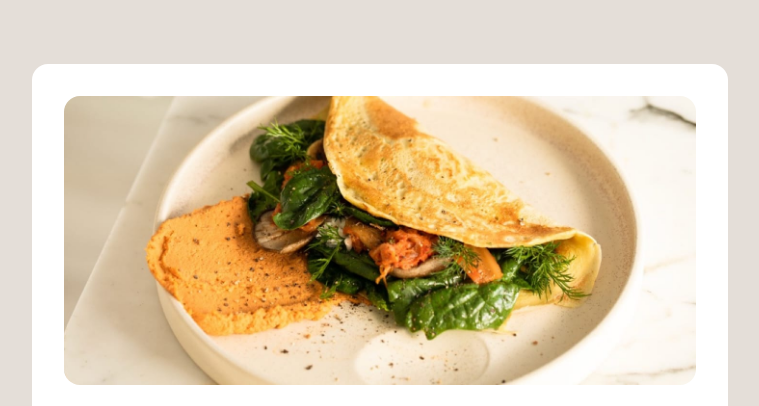
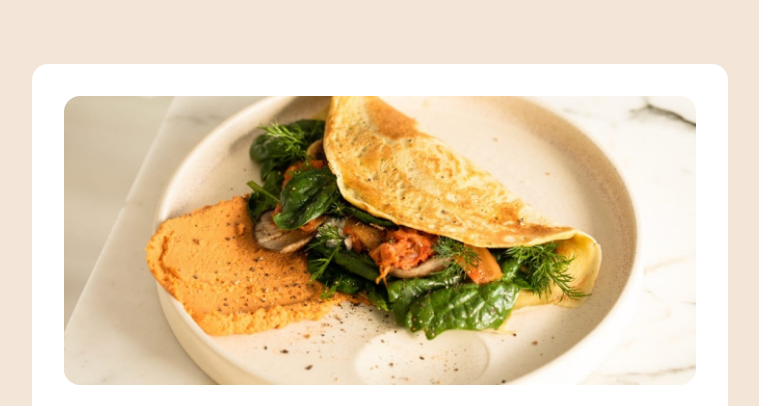
Before and after one commit to KeithEsc/recipe-mentor, a plain HTML site: page index.html in a window 1280 px wide. Shown: the top 406 px of the page, without its empty margins (260-1019 px from the left). Drawn offline with Linux system fonts and the light colour scheme.

Commit message:
updated background color

```diff
--- a/index.html
+++ b/index.html
@@ -158,7 +158,7 @@
     flex-direction: column;
     align-items: center;
     justify-content: center;
-    background: var(--stone-150);
+    background: var(--stone-100);
     font-family: "Outfit", sans-serif;
     color: var(--stone-600);
     font-size: 1rem;
```
